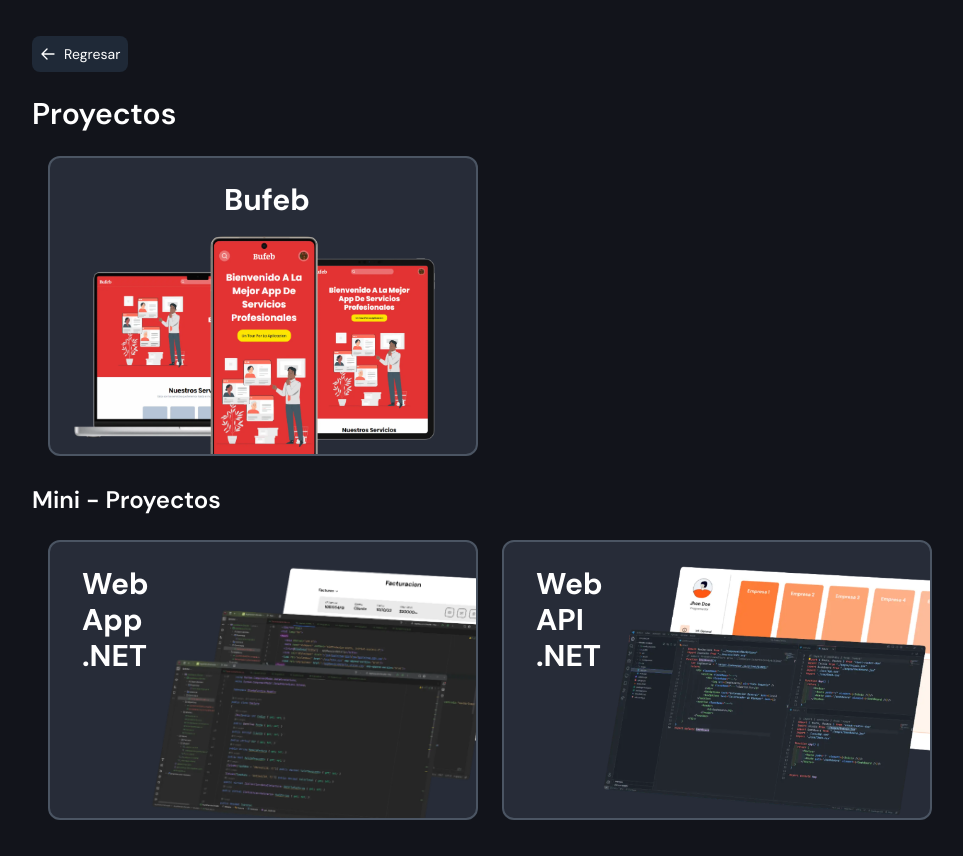
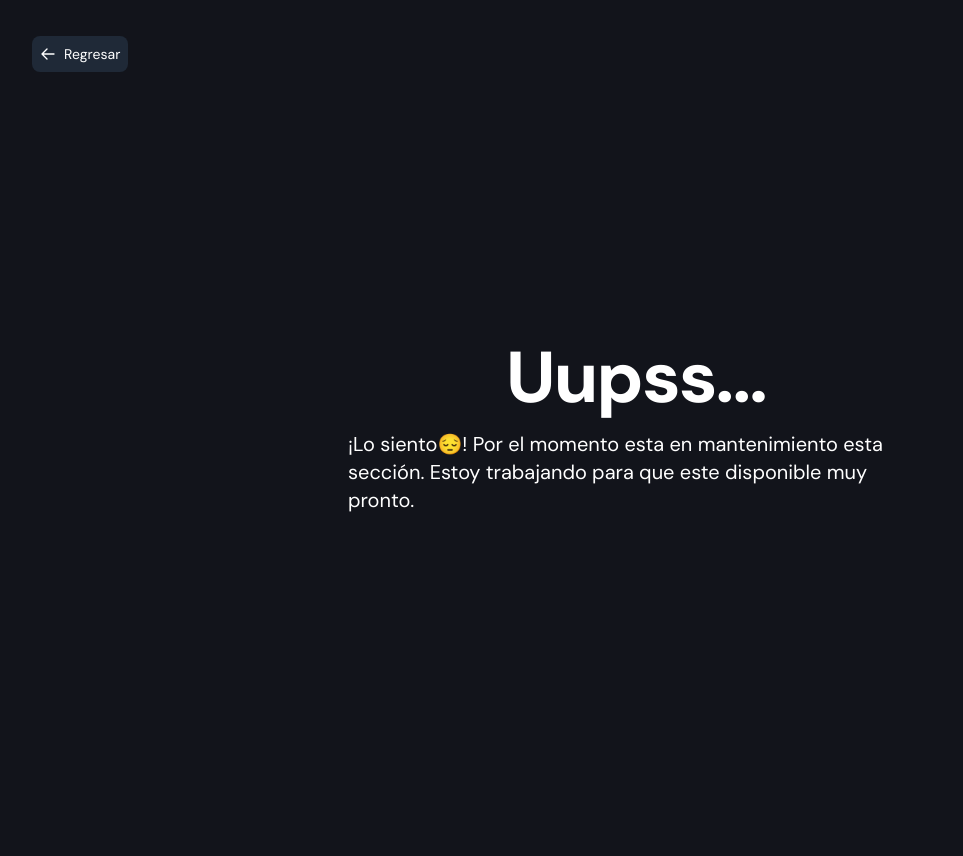
Before and after one commit to G4BO11/Portfolio, an Astro site: page /Portfolio/Proyectos in a window 1280 px wide. Shown: the whole page, without its empty margins (4-967 px from the left). After the commit the page ends 800 px from the top, so only its background shows below. Built offline with nearby package versions, Linux system fonts and the light colour scheme; Astro itself is replaced by a stand-in of ours.

Commit message:
Maintenance Projects Section

```diff
--- a/src/pages/Proyectos/index.astro
+++ b/src/pages/Proyectos/index.astro
@@ -1,27 +1,13 @@
 ---
-import { Image } from "astro:assets";
-import IMG_PROYECTO from "/public/img/imgProyectWebApp.webp"
-import IMG_PROYECTO_2 from "/public/img/imgProyectAPIApp.webp"
-import IMG_PROYECTO_BUFEB from "/public/img/imgBufeb.webp"
-import CardProyectos from "../../components/CardProyectos.astro";
-import Layout from "../../layouts/Layout.astro";
-
+    import Layout from "../../layouts/Layout.astro";
 ---
 
-<Layout title="Proyectos" style="bg-[#12141B] grid p-9 font-sans relative flex">
-    <section class="grid gap-y-6">
-        <h1 class="text-white text-3xl text-center font-semibold mt-1 md:text-start">Proyectos</h1>
-        <div class="grid gap-6 md: lg:pl-4 lg:flex lg:flex-row ">
-            <CardProyectos titulo="Bufeb" source={IMG_PROYECTO_BUFEB.src} linkaso="./Bufeb"/>
-        </div>
+<Layout title="Proyectos" style="bg-[#12141B] flex flex-col p-9 font-sans relative flex h-screen">
+    <section class="flex flex-col gap-y-4 text-white w-full h-full items-center justify-center">
+        <h1 class="font-extrabold text-6xl md:text-7xl tracking-tight">Uupss...</h1>
+        <p class="max-w-sm lg:max-w-xl md:text-xl">¡Lo siento😔! Por el momento esta en mantenimiento esta sección. Estoy trabajando para que este disponible muy pronto.</p>
     </section>
-    <section class="grid gap-y-6 h-auto">
-        <h2 class="text-white text-2xl text-center font-semibold mt-7 md:text-start">Mini - Proyectos</h2>
-        <div class="grid gap-6 md: lg:pl-4 lg:flex lg:flex-row lg:h-auto lg:flex-wrap">
-            <CardProyectos mini titulo="Web App .NET" source={IMG_PROYECTO.src}/>
-            <CardProyectos mini titulo="Web API .NET" source={IMG_PROYECTO_2.src} />
-        </div>
-    </section>
+    <!-- Boton Regresar -->
     <a  class="cursor-pointer bg-gray-800 w-auto p-2 mt-9 inline-flex rounded-lg justify-center relative font-sans text-white text-base md:-order-1 md:mt-0 md:mb-5 lg:w-fit lg:text-sm lg:items-center lg:gap-x-2 2xl:text-xl 2xl:px-4" href="../">
         <svg
             xmlns="http://www.w3.org/2000/svg"
```
